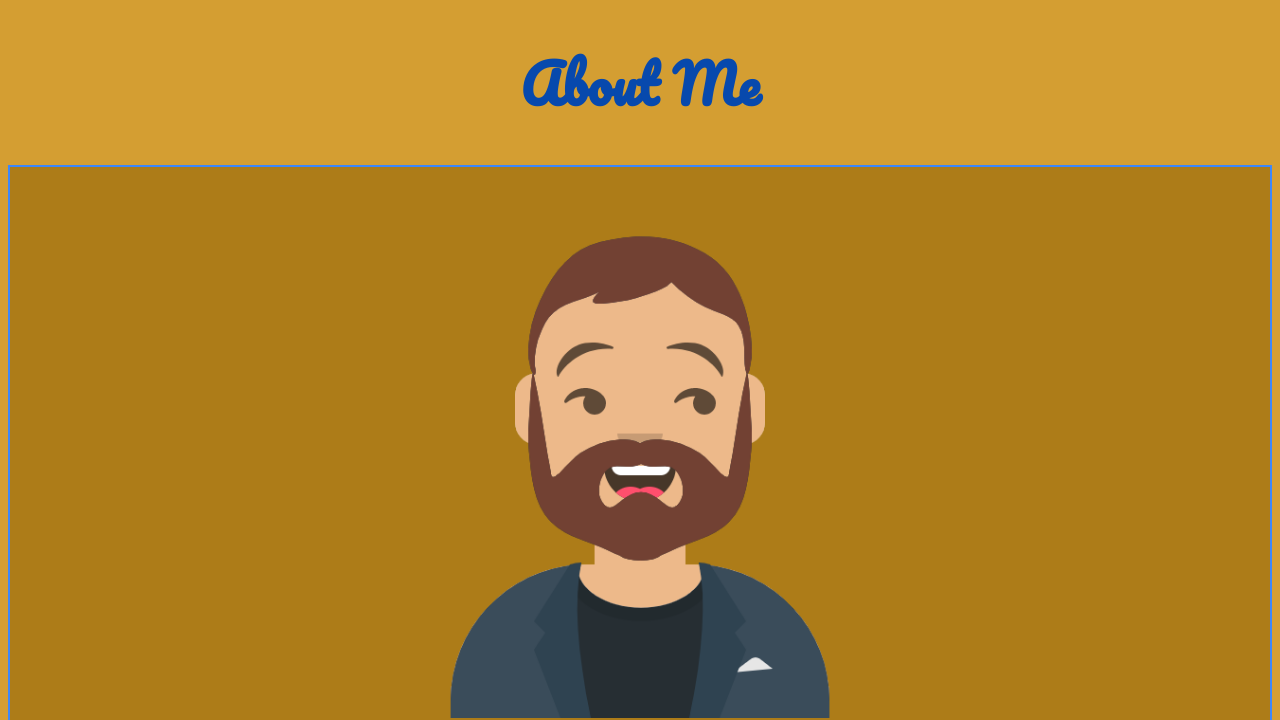
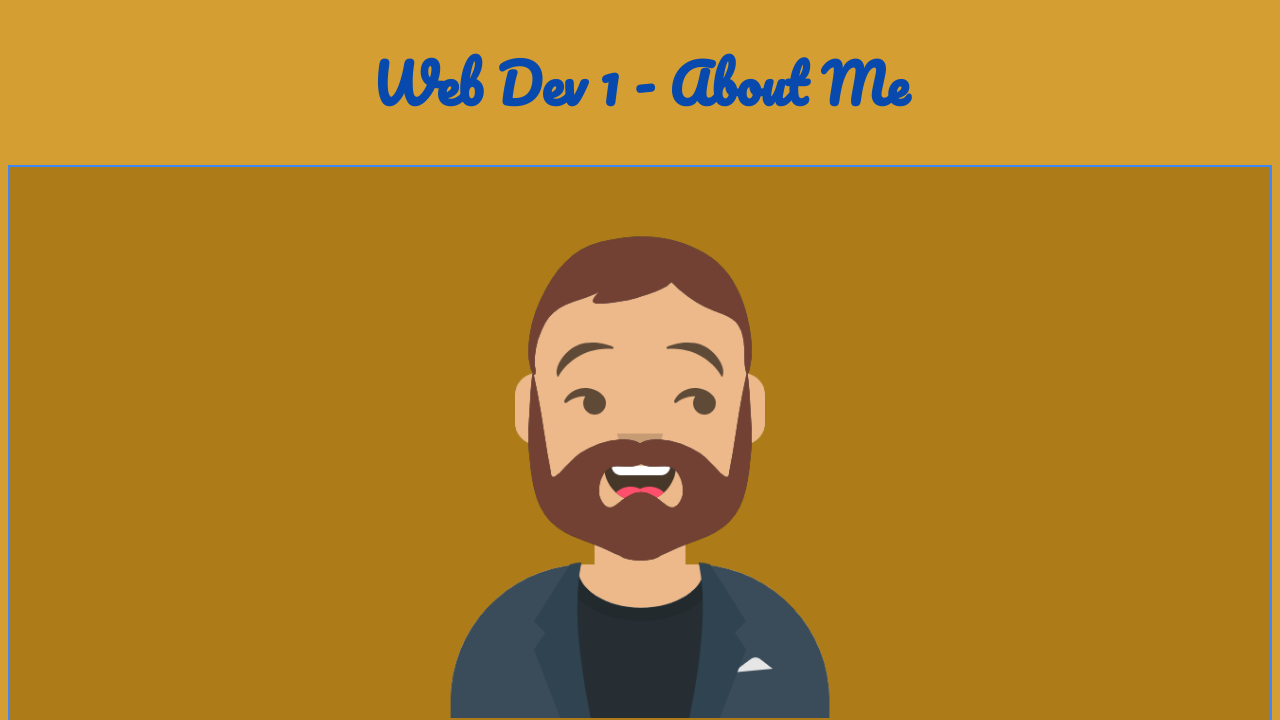
Before and after one commit to RVCC-IDMX/about-me-SteveCaruso-3, a plain HTML site: page index.html in a window 1280 px wide. Shown: the part 107-827 px from the top of the page. Drawn offline with Linux system fonts and the light colour scheme.

Commit message:
actually fix title

```diff
--- a/index.html
+++ b/index.html
@@ -17,7 +17,7 @@
 
     <header>
         <img src="/img/logo-96X96.svg" alt="Blue Origami Bird">
-        <h1>About Me</h1>
+        <h1>Web Dev 1 - About Me</h1>
     </header>
 
     <main>
```
